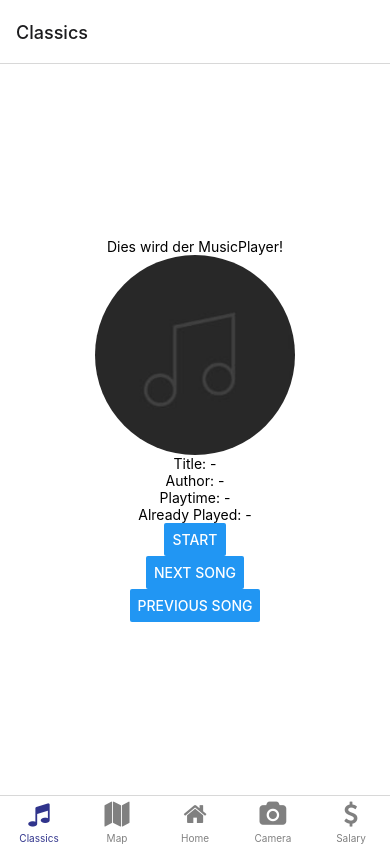
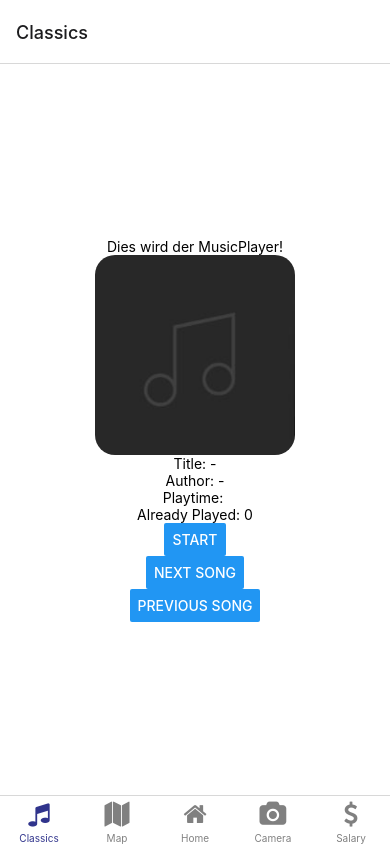
Before and after one commit to MonsterLuni/uek-335, a React Native app: screen /Classics in a window 390 px wide. Built offline with nearby package versions, Linux system fonts and the light colour scheme.

Commit message:
feat MusicPlayer: Add Duration of Song to UI

```diff
--- a/Pages/MusicPlayer.js
+++ b/Pages/MusicPlayer.js
@@ -12,8 +12,8 @@ export default function MusicPlayer() {
   const [title, setTitle] = useState("-");
   const [author, setAuthor] = useState("-");
   const [image, setImage] = useState(require("../assets/img/Default.png"));
-  const [playTime, setPlayTime] = useState("-");
-  const [alreadyPlayed, setalreadyPlayed] = useState("-")
+  const [playTime, setPlayTime] = useState();
+  const [alreadyPlayed, setalreadyPlayed] = useState(0)
 
   const songs = [
     {
@@ -50,10 +50,13 @@ export default function MusicPlayer() {
 
   async function startSong(forceReload, id = songId){
     let startsound = sound;
+    let duration = playTime;
     if(!startsound || forceReload){
       console.log(id);
       startsound = (await Audio.Sound.createAsync(songs[id].path)).sound;
+      duration = (await Audio.Sound.createAsync(songs[id].path)).status.playableDurationMillis;
       setSound(startsound);
+      setPlayTime(((duration / 1000)/60).toFixed(2));
       setSongId(id);
       setAuthor(songs[id].author)
       setTitle(songs[id].title)
@@ -65,6 +68,7 @@ export default function MusicPlayer() {
 
   function stopSong(){
     if(!sound) return
+    console.log(playTime);
     sound.pauseAsync();
     setPlayState(false);
   }
@@ -105,6 +109,6 @@ const styles = StyleSheet.create({
   image: {
     height: 200,
     width: 200,
-    borderRadius: 100
+    borderRadius: 20
   }
 });
```
